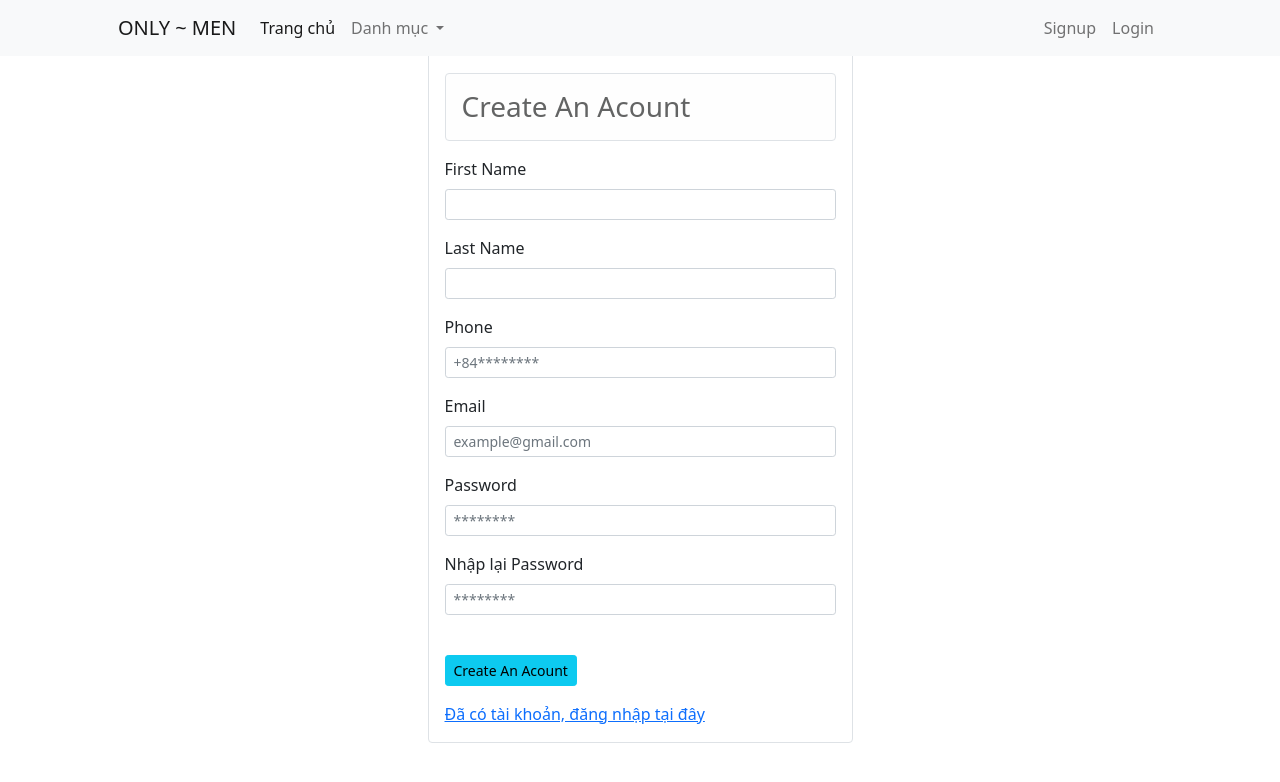
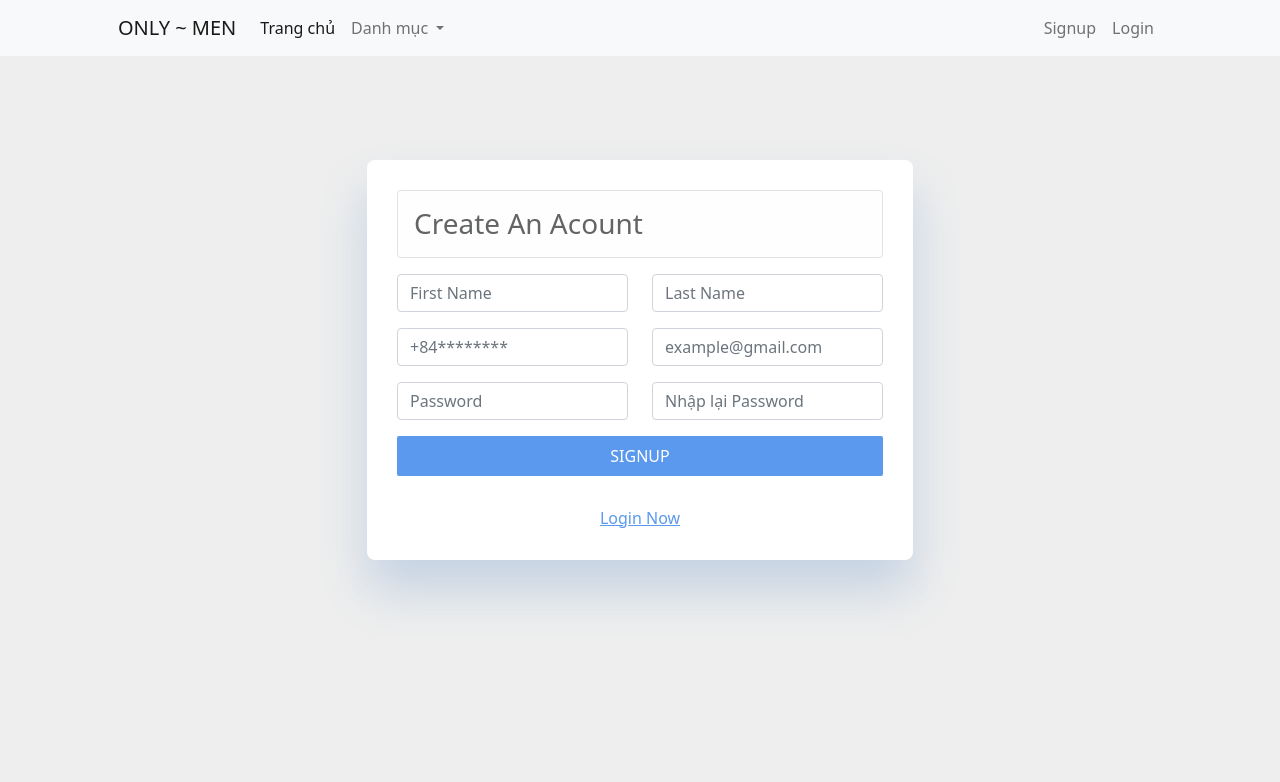
Before and after one commit to mchien2002/C-SHOP, a Django app: page /signup in a window 1280 px wide. Shown: the top 782 px of the page. Run offline with Django 4.2, Linux system fonts and the light colour scheme; parts of the project's set-up code (start-up, migrations or seed data) failed here and were passed over; some libraries are stand-ins or nearby versions.

Commit message:
css login signup

```diff
--- a/static/css/login.css
+++ b/static/css/login.css
@@ -0,0 +1,440 @@
+body{
+    background:#eee
+    }
+    .login-screen {
+        position: relative;
+        box-shadow: 0px 30px 50px #c4d2e2;
+        background: #ffffff;
+        margin: 60px auto;
+        -webkit-border-radius: 8px;
+        -moz-border-radius: 8px;
+        border-radius: 8px;
+    }
+
+    .login-screen .login-logo {
+        margin: 20px 0 30px 0;
+        display: block;
+    }
+
+    .login-screen .login-logo > img {
+        margin: 0;
+        max-height: 36px;
+    }
+
+    .login-screen .login-box {
+        padding: 30px 30px;
+    }
+
+    .login-screen .login-box h5 {
+        margin: 0 0 20px 0;
+        color: #5a99ee;
+        text-align: center;
+    }
+
+    .login-screen .actions {
+        display: block;
+        margin-bottom: 20px;
+        text-align: center;
+    }
+
+    .login-screen .actions a {
+        color: #5a99ee;
+        text-decoration: none;
+        margin-top: 12px;
+        display: block;
+        font-size: .8rem;
+    }
+
+    .login-screen .actions a:hover {
+        text-decoration: underline;
+    }
+
+    .login-screen .actions .btn {
+        padding: 8px 25px;
+        text-transform: uppercase;
+    }
+
+    .login-screen a.additional-link {
+        text-decoration: none;
+        margin: 30px auto 0 auto;
+        text-align: center;
+        display: block;
+    }
+
+    .login-screen a.additional-link span {
+        text-decoration: underline;
+        color: #5a99ee;
+    }
+
+    .login-screen p.info {
+        padding: 0;
+        margin: 0 0 20px 0;
+        line-height: 150%;
+        color: #8796af;
+        text-align: center;
+    }
+
+    /*************** 13 B. OR | Line between two blocks ***************/
+    .or {
+      position: relative;
+      text-align: center;
+      margin-bottom: 20px; }
+      .or::before {
+        content: '';
+        position: absolute;
+        top: 50%;
+        left: 15%;
+        width: 70%;
+        height: 1px;
+        background-color: #e6ecf3; }
+      .or span {
+        position: relative;
+        background-color: #ffffff;
+        padding: 0 10px;
+        z-index: 10; }
+
+        /*************** 17 C. Buttons ***************/
+    .btn {
+      -webkit-border-radius: 2px;
+      -moz-border-radius: 2px;
+      border-radius: 2px;
+      border: 0;
+      padding: .375rem 1rem; }
+      .btn .icon {
+        font-size: 1.4rem;
+        vertical-align: middle;
+        margin-top: -4px;
+        display: inline-block; }
+      .btn.focus, .btn:focus {
+        color: #ffffff; }
+
+    .btn-sm {
+      padding: .25rem .75rem; }
+      .btn-sm .icon {
+        font-size: 1rem;
+        vertical-align: middle;
+        margin-top: -2px;
+        display: inline-block; }
+
+    .btn-rounded {
+      -webkit-border-radius: 50px;
+      -moz-border-radius: 50px;
+      border-radius: 50px; }
+
+    .btn-primary {
+      background: #5a99ee;
+      color: #ffffff; }
+      .btn-primary:hover {
+        background: #438bec;
+        color: #ffffff; }
+      .btn-primary:focus {
+        box-shadow: 0 0 0 3px #fcfdff; }
+
+    .btn-primary:not(:disabled):not(.disabled).active,
+    .btn-primary:not(:disabled):not(.disabled):active,
+    .show > .btn-primary.dropdown-toggle {
+      background: #5a99ee; }
+
+    .btn-primary.disabled, .btn-primary:disabled {
+      background: #5a99ee; }
+
+    .btn-secondary {
+      background: #647996;
+      color: #ffffff; }
+      .btn-secondary:hover {
+        background: #5a6d87;
+        color: #ffffff; }
+      .btn-secondary:focus {
+        box-shadow: 0 0 0 3px #a3b0c2; }
+
+    .btn-secondary:not(:disabled):not(.disabled).active,
+    .btn-secondary:not(:disabled):not(.disabled):active,
+    .show > .btn-secondary.dropdown-toggle {
+      background: #647996; }
+
+    .btn-secondary.disabled, .btn-secondary:disabled {
+      background: #647996; }
+
+    .btn-success {
+      background: #3ecfac; }
+      .btn-success:hover {
+        background: #30c3a0; }
+      .btn-success:focus {
+        box-shadow: 0 0 0 3px #c5f1e6; }
+
+    .btn-success:not(:disabled):not(.disabled).active,
+    .btn-success:not(:disabled):not(.disabled):active,
+    .show > .btn-success.dropdown-toggle {
+      background: #3ecfac; }
+
+    .btn-success.disabled, .btn-success:disabled {
+      background: #3ecfac; }
+
+    .btn-danger {
+      background: #fc6d4c; }
+      .btn-danger:hover {
+        background: #fc5933; }
+      .btn-danger:focus {
+        box-shadow: 0 0 0 3px #fec7ba; }
+
+    .btn-danger:not(:disabled):not(.disabled).active,
+    .btn-danger:not(:disabled):not(.disabled):active,
+    .show > .btn-danger.dropdown-toggle {
+      background: #fc6d4c; }
+
+    .btn-danger.disabled, .btn-danger:disabled {
+      background: #fc6d4c; }
+
+    .btn-warning {
+      background: #ffc139;
+      color: #000000; }
+      .btn-warning:hover {
+        background: #ffb920;
+        color: #000000; }
+      .btn-warning:focus {
+        box-shadow: 0 0 0 3px #fff1d2;
+        color: #000000; }
+
+    .btn-warning:not(:disabled):not(.disabled).active,
+    .btn-warning:not(:disabled):not(.disabled):active,
+    .show > .btn-warning.dropdown-toggle {
+      background: #ffc139; }
+
+    .btn-warning.disabled, .btn-warning:disabled {
+      background: #ffc139; }
+
+    .btn-info {
+      background: #5a99ee; }
+      .btn-info:hover {
+        background: #438bec; }
+      .btn-info:focus {
+        box-shadow: 0 0 0 3px #fcfdff; }
+
+    .btn-info:not(:disabled):not(.disabled).active,
+    .btn-info:not(:disabled):not(.disabled):active,
+    .show > .btn-info.dropdown-toggle {
+      background: #5a99ee; }
+
+    .btn-info.disabled, .btn-info:disabled {
+      background: #5a99ee; }
+
+    .btn-white {
+      background: #ffffff;
+      color: #000000;
+      border: 1px solid #e1e5f1; }
+      .btn-white:hover {
+        background: #f2f2f2;
+        color: #1a1a1a; }
+      .btn-white:focus {
+        box-shadow: 0 0 0 3px #f2f2f2;
+        color: #1a1a1a; }
+
+    .btn-white:not(:disabled):not(.disabled).active,
+    .btn-white:not(:disabled):not(.disabled):active,
+    .show > .btn-light.dropdown-toggle {
+      background: #ffffff; }
+
+    .btn-white.disabled, .btn-white:disabled {
+      background: #ffffff; }
+
+    .btn-light {
+      background: #e4ebf2; }
+      .btn-light:hover {
+        background: #d3deea; }
+      .btn-light:focus {
+        box-shadow: 0 0 0 3px #f5f8fa; }
+
+    .btn-light:not(:disabled):not(.disabled).active,
+    .btn-light:not(:disabled):not(.disabled):active,
+    .show > .btn-light.dropdown-toggle {
+      background: #e4ebf2; }
+
+    .btn-light.disabled, .btn-light:disabled {
+      background: #e4ebf2; }
+
+    .btn-dark {
+      background: #28394d;
+      color: #ffffff; }
+      .btn-dark:hover {
+        background: #31455e;
+        color: #ffffff; }
+      .btn-dark:focus {
+        box-shadow: 0 0 0 3px #39526f; }
+
+    .btn-dark:not(:disabled):not(.disabled).active,
+    .btn-dark:not(:disabled):not(.disabled):active,
+    .show > .btn-dark.dropdown-toggle {
+      background: #6184ad; }
+
+    .btn-dark.disabled, .btn-dark:disabled {
+      background: #28394d; }
+
+    .btn-lighter {
+      background: #e6ecf3;
+      color: #000000;
+      border: 1px solid #e1e5f1; }
+      .btn-lighter:hover {
+        color: #1a1a1a;
+        background: #dce4ee; }
+      .btn-lighter:focus {
+        box-shadow: 0 0 0 3px white;
+        color: #1a1a1a; }
+
+    .btn-lighter:not(:disabled):not(.disabled).active,
+    .btn-lighter:not(:disabled):not(.disabled):active,
+    .show > .btn-light.dropdown-toggle {
+      background: #e6ecf3; }
+
+    .btn-lighter.disabled, .btn-lighter:disabled {
+      background: #e6ecf3; }
+
+    .btn-fb {
+      background: #3B5998;
+      color: #ffffff; }
+      .btn-fb:hover {
+        background: #344e86;
+        color: #ffffff; }
+      .btn-fb:focus {
+        box-shadow: 0 0 0 3px #4c70ba; }
+
+    .btn-fb:not(:disabled):not(.disabled).active,
+    .btn-fb:not(:disabled):not(.disabled):active,
+    .show > .btn-fb.dropdown-toggle {
+      background: #3B5998; }
+
+    .btn-facebook.disabled, .btn-facebook:disabled {
+      background: #3B5998; }
+
+    .btn-tw {
+      background: #55ACEE;
+      color: #ffffff; }
+      .btn-tw:hover {
+        background: #3ea1ec;
+        color: #ffffff; }
+      .btn-tw:focus {
+        box-shadow: 0 0 0 3px #2795e9; }
+
+    .btn-tw:not(:disabled):not(.disabled).active,
+    .btn-tw:not(:disabled):not(.disabled):active,
+    .show > .btn-tw.dropdown-toggle {
+      background: #55ACEE; }
+
+    .btn-twitter.disabled, .btn-twitter:disabled {
+      background: #55ACEE; }
+
+    .btn-orange {
+      background: #ff5000;
+      color: #ffffff; }
+      .btn-orange:hover {
+        background: #e64800;
+        color: #ffffff; }
+      .btn-orange:focus {
+        box-shadow: 0 0 0 3px #ffb999;
+        color: #ffffff; }
+
+    .btn-orange:not(:disabled):not(.disabled).active,
+    .btn-orange:not(:disabled):not(.disabled):active,
+    .show > .btn-orange.dropdown-toggle {
+      background: #ff5000; }
+
+    .btn-orange.disabled, .btn-orange:disabled {
+      background: #ff5000; }
+
+    .btn-link {
+      color: #5a99ee; }
+      .btn-link:hover {
+        text-decoration: none; }
+
+    /*************** 17 D. Outline Buttons ***************/
+    .btn-outline-primary {
+      border: 1px solid #5a99ee; }
+      .btn-outline-primary:hover {
+        background: #5a99ee; }
+
+    .btn-outline-secondary {
+      border: 1px solid #647996; }
+      .btn-outline-secondary:hover {
+        background: #647996; }
+
+    .btn-outline-success {
+      border: 1px solid #3ecfac; }
+      .btn-outline-success:hover {
+        background: #3ecfac; }
+
+    .btn-outline-danger {
+      border: 1px solid #fc6d4c; }
+      .btn-outline-danger:hover {
+        background: #fc6d4c; }
+
+    .btn-outline-warning {
+      border: 1px solid #ffc139; }
+      .btn-outline-warning:hover {
+        background: #ffc139; }
+
+    .btn-outline-info {
+      border: 1px solid #5a99ee;
+      color: #5a99ee; }
+      .btn-outline-info:hover {
+        background: #5a99ee; }
+
+    .btn-outline-light {
+      border: 1px solid #e4ebf2;
+      color: #8796af; }
+      .btn-outline-light:hover {
+        background: #e4ebf2;
+        border: 1px solid #ccd9e6; }
+
+    .btn-outline-dark {
+      border: 1px solid #28394d; }
+      .btn-outline-dark:hover {
+        background-color: #1f2d3c;
+        /* Fallback Color */
+        background-image: -webkit-gradient(linear, left top, left bottom, from(#28394d), to(#1f2d3c));
+        /* Saf4+, Chrome */
+        background-image: -webkit-linear-gradient(top, #28394d, #1f2d3c);
+        /* Chrome 10+, Saf5.1+, iOS 5+ */
+        background-image: -moz-linear-gradient(top, #28394d, #1f2d3c);
+        /* FF3.6 */
+        background-image: -ms-linear-gradient(top, #28394d, #1f2d3c);
+        /* IE10 */
+        background-image: -o-linear-gradient(top, #28394d, #1f2d3c);
+        /* Opera 11.10+ */
+        background-image: linear-gradient(top, #28394d, #1f2d3c); }
+
+    .btn-outline-orange {
+      border: 1px solid #ff5000;
+      color: #ff5000; }
+      .btn-outline-orange:hover {
+        background-color: #e64800;
+        /* Fallback Color */
+        background-image: -webkit-gradient(linear, left top, left bottom, from(#ff5000), to(#e64800));
+        /* Saf4+, Chrome */
+        background-image: -webkit-linear-gradient(top, #ff5000, #e64800);
+        /* Chrome 10+, Saf5.1+, iOS 5+ */
+        background-image: -moz-linear-gradient(top, #ff5000, #e64800);
+        /* FF3.6 */
+        background-image: -ms-linear-gradient(top, #ff5000, #e64800);
+        /* IE10 */
+        background-image: -o-linear-gradient(top, #ff5000, #e64800);
+        /* Opera 11.10+ */
+        background-image: linear-gradient(top, #ff5000, #e64800);
+        color: #ffffff; }
+
+    .btn-bdr-white {
+      border: 2px solid #ffffff;
+      background: transparent;
+      color: #ffffff;
+      padding: .5rem 1.5rem; }
+      .btn-bdr-white:hover {
+        opacity: 0.9;
+        color: #ffffff; }
+      .btn-bdr-white:focus {
+        box-shadow: 0 0 0 3px white; }
+
+    .btn.disabled,
+    .btn:disabled {
+      pointer-events: none; }
+
+      .row.justify-content-md-center {
+        margin-top: 100px;
+    }
--- a/store/templates/orders.html
+++ b/store/templates/orders.html
@@ -11,7 +11,7 @@
         <div class="row">
             <div class="col-lg-10 offset-lg-1">
                 <div class="cart_container">
-                    <div class="cart_title">Shopping Cart<small> (1 item in your cart) </small></div>
+                    <div class="cart_title">ĐƠN HÀNG</div>
                     <div class="cart_items">
                         <table class="table">
                             <thead>
--- a/store/templates/signup.html
+++ b/store/templates/signup.html
@@ -4,81 +4,64 @@
 
 {% block content %}
 {% load static %}
-<link rel="stylesheet" href="{% static 'css/signup.css' %}">
+<link rel="stylesheet" href="{% static 'css/login.css' %}">
+
 <div class="container">
-    <div class="p-4 m-4">
-        <div class="col-lg-5 mx-auto border rounded pt-4 p-3">
-            <h3 class="alert alert-light border rounded">Create An Acount</h3>
 	<form action="/signup" method="POST">
-
-                <!-- Cross Site Request Forgery -->
         {% csrf_token %}
 
+		<div class="row justify-content-md-center">
+			<div class="col-xl-6 col-lg-6 col-md-6 col-sm-12 col-12">
+				<div class="login-screen">
+					<div class="login-box">
+                        <h3 class="alert alert-light border rounded">Create An Acount</h3>
+						<div class="row gutters">
                             {% if error%}
                                 <div class="alert alert-danger" role="alert">
                                     {{error}}
                                 </div>
                             {%endif%}
-                <!-- firstname -->
+							<div class="col-xl-6 col-lg-6 col-md-6 col-sm-6 col-12">
 								<div class="form-group">
-                    <label for="">First Name</label>
-                    <input type="text" name="firstname"
-                    id="" value="{{values.first_name}}" class="form-control form-control-sm"
-                    placeholder="">
+									<input type="text" class="form-control" name="firstname" id="" value="{{values.first_name}}" placeholder="First Name">
 								</div>
-
-                    <!-- LastName -->
+							</div>
+							<div class="col-xl-6 col-lg-6 col-md-6 col-sm-6 col-12">
 								<div class="form-group">
-                    <label for="">Last Name</label>
-                    <input type="text"
-                    class="form-control form-control-sm"
-                    name="lastname" id="" value="{{values.last_name}}"
-                    >
+									<input type="text" class="form-control" name="lastname" id="" value="{{values.last_name}}" placeholder="Last Name">
 								</div>
-
-                    <!-- phone -->
+							</div>
+							<div class="col-xl-6 col-lg-6 col-md-6 col-sm-6 col-12">
 								<div class="form-group">
-                    <label for="">Phone</label>
-                    <input type="text"
-                    class="form-control form-control-sm"
-                    name="phone" id="" value="{{values.phone}}"
-                    placeholder="+84********">
+									<input type="text" class="form-control" name="phone" id="" value="{{values.phone}}" placeholder="+84********">
 								</div>
-
-                <!-- email -->
+							</div>
+							<div class="col-xl-6 col-lg-6 col-md-6 col-sm-6 col-12">
 								<div class="form-group">
-                    <label for="">Email</label>
-                    <input required type="email"
-                    class=" form-control-sm form-control "
-                    name="email" id="" value="{{values.email}}"
-                     placeholder="example@gmail.com">
+									<input required type="email" class="form-control "  name="email" id="" value="{{values.email}}"  placeholder="example@gmail.com">
 								</div>
-
-                    <!-- password -->
+							</div>
+							<div class="col-xl-6 col-lg-6 col-md-6 col-sm-6 col-12">
 								<div class="form-group">
-                    <label for="">Password</label>
-                    <input type="password"
-                    class="form-control form-control-sm"
-                    name="password" id=""
-                     placeholder="********">
+									<input type="password" class="form-control" name="password" id="" placeholder="Password">
 								</div>
-
+							</div>
+							<div class="col-xl-6 col-lg-6 col-md-6 col-sm-6 col-12">
 								<div class="form-group">
-                    <label for="">Nhập lại Password</label>
-                    <input type="password"
-                    class="form-control form-control-sm"
-                    name="password_check" id=""
-                     placeholder="********">
-                </div>
-
-                <br>
-                <div class="form-group">
-                    <input class="btn btn-sm btn-info" type="submit" value="Create An Acount">
-                </div>
-                <a href="/login" class="csw-btn-button" rel="nofollow" target="_blank" >Đã có tài khoản, đăng nhập tại đây</a>
-            </form>
+									<input type="password" class="form-control" name="password_check" id="" placeholder="Nhập lại Password">
 								</div>
 							</div>
 						</div>
+						<div class="actions clearfix">
+							<button type="submit" class="btn btn-primary btn-block">Signup</button>
+						</div>
+
+						<a href="/login" class="additional-link"><span>Login Now</span></a>
+					</div>
+				</div>
+			</div>
+		</div>
+	</form>
+</div>
 
 {% endblock %}
```
Also changed, not shown: store/templates/login.html (+26 -27 lines), db.sqlite3. Lines whose indentation alone changed are shown as unchanged.
